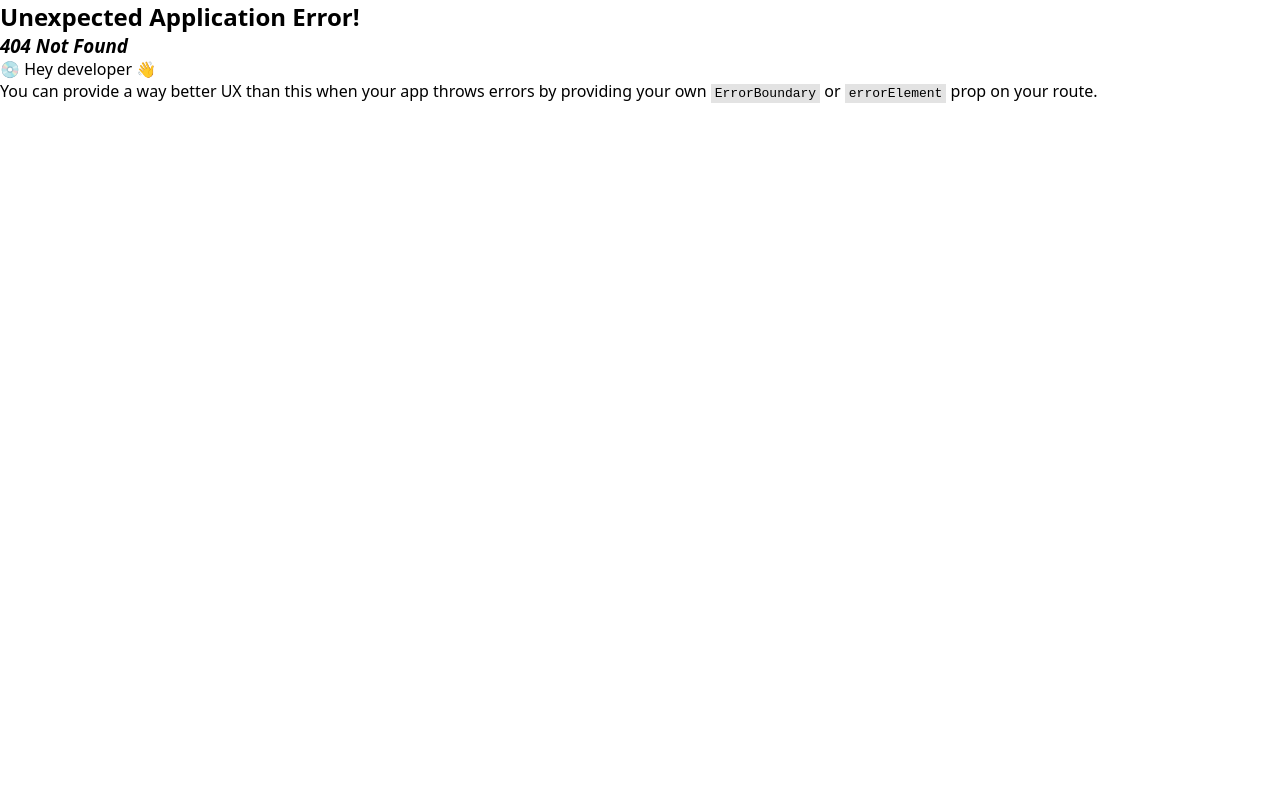
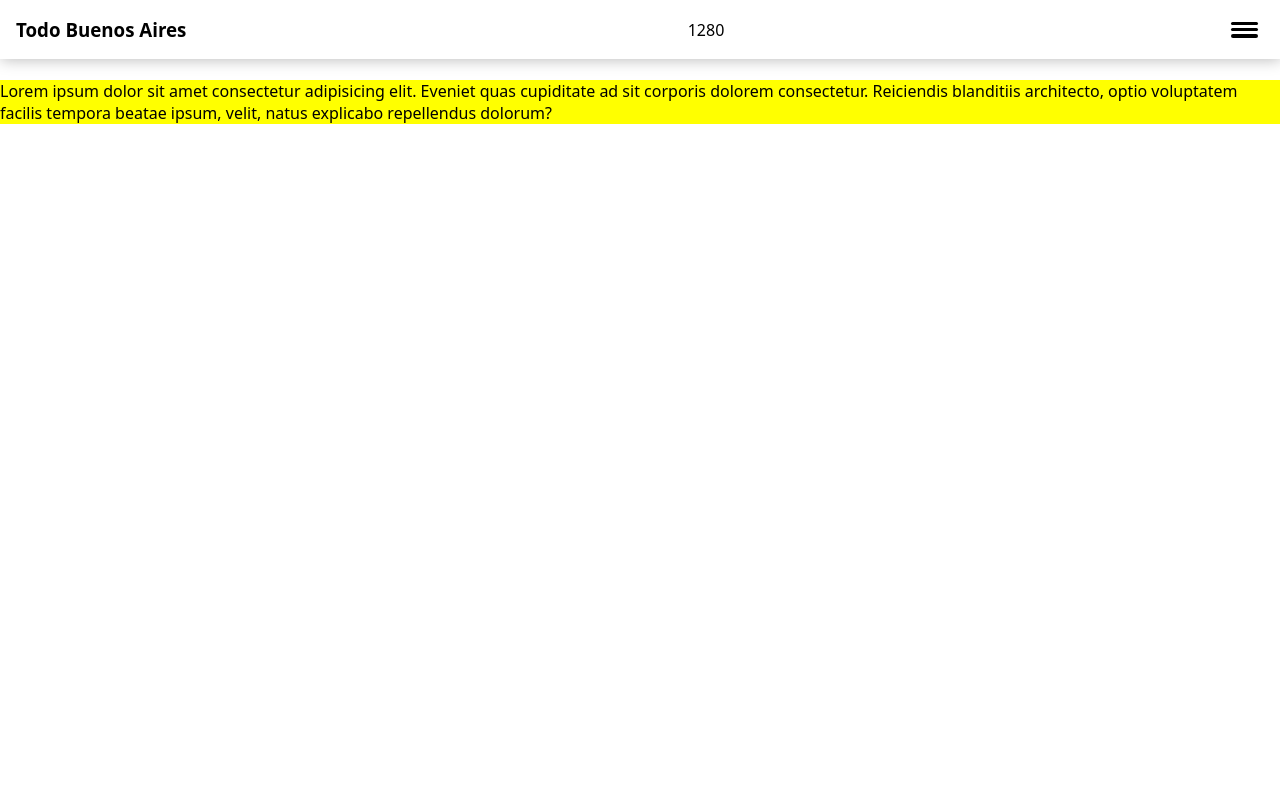
Before and after one commit to akliyachir/blog, a React (Vite) app in the folder client/: page /about in a window 1280 px wide. Before the commit this address had no page. Shown: the top 800 px of the page. Built offline with nearby package versions, Linux system fonts and the light colour scheme.

Commit message:
navigation

```diff
--- /dev/null
+++ b/client/src/2_Pages/02_AboutUs.css
@@ -0,0 +1,3 @@
+.AboutUs {
+ background-color: yellow;
+}
--- a/client/src/2_Pages/02_AboutUs.jsx
+++ b/client/src/2_Pages/02_AboutUs.jsx
@@ -0,0 +1,12 @@
+import "./02_AboutUs.css";
+
+export default function AboutUs() {
+  return (
+    <div className="AboutUs">
+      Lorem ipsum dolor sit amet consectetur adipisicing elit. Eveniet quas
+      cupiditate ad sit corporis dolorem consectetur. Reiciendis blanditiis
+      architecto, optio voluptatem facilis tempora beatae ipsum, velit, natus
+      explicabo repellendus dolorum?
+    </div>
+  );
+}
--- a/client/src/3_ListsVariables/MenuItemsMain.jsx
+++ b/client/src/3_ListsVariables/MenuItemsMain.jsx
@@ -12,6 +12,6 @@ export const MenuItemsMain = [
     MenuItemsMain_id: 2,
     MenuItemsMain_title: "About",
     MenuItemsMain_logo: <BsPersonVcard />,
-    MenuItemsMain_link: "/",
+    MenuItemsMain_link: "/about",
   },
 ];
--- a/client/src/App.jsx
+++ b/client/src/App.jsx
@@ -10,6 +10,7 @@ import {
 
 import RootLayout from "./RootLayout";
 import TestPage from "./2_Pages/01_TestPage";
+import AboutUs from "./2_Pages/02_AboutUs";
 
 // -- roots
 
@@ -17,6 +18,7 @@ const router = createBrowserRouter(
   createRoutesFromElements(
     <Route path="/" element={<RootLayout />}>
       {/* <Route path="/" element={<TestPage />} /> */}
+      <Route path="/about" element={<AboutUs />} />
     </Route>
   )
 );
```
